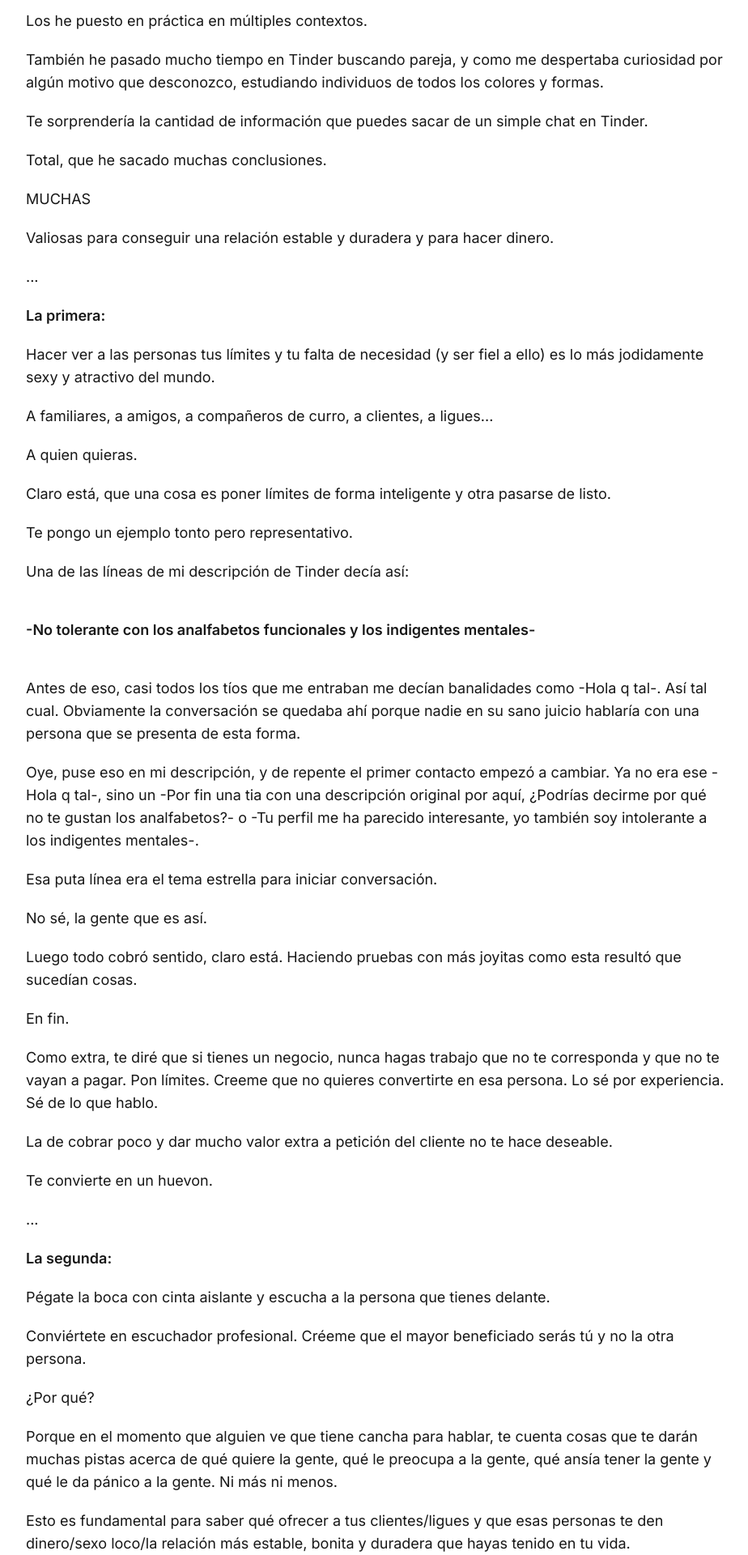
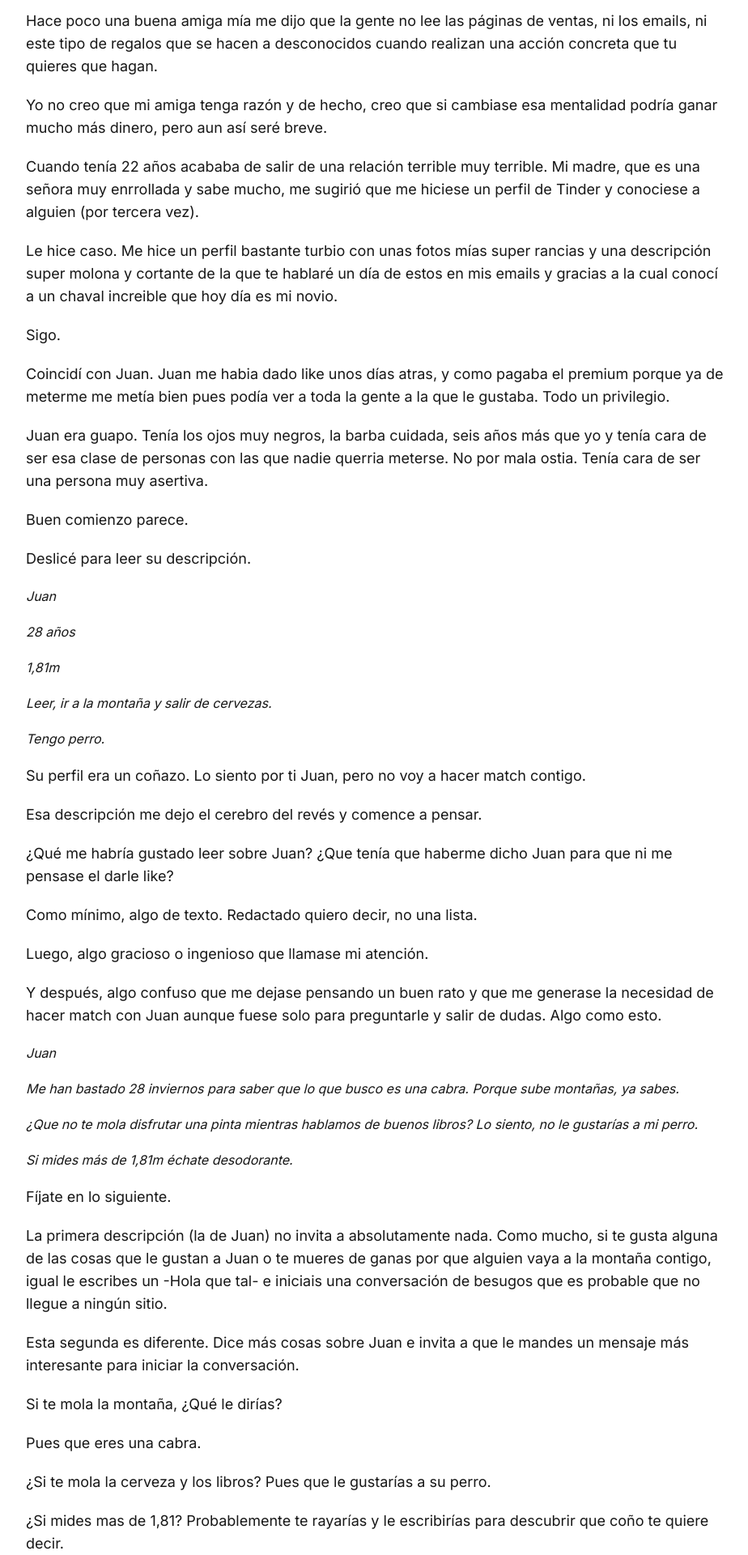
Before and after one commit to MariaLipiz/miraencomentarios, a Next.js app: page /bienvenido in a window 1280 px wide. Shown: the part 320-2240 px from the top of the page at 81% size, without its empty margins (176-1100 px from the left). Built offline with nearby package versions, Linux system fonts and the light colour scheme.

Commit message:
Bienvenida cambiada, historia de Juan

```diff
--- a/app/bienvenido/page.tsx
+++ b/app/bienvenido/page.tsx
@@ -1,188 +1,160 @@
 export default function Bienvenido() {
   return (
     <main className="flex flex-col items-start justify-start px-6 sm:px-12 lg:px-52 py-12 gap-5">
+
       <h1 className="text-4xl sm:text-5xl font-bold mb-6">
-        Bienvenido a mi nidito de indecencia
+        Juan el de Tinder me enseñó una valiosa lección sobre copywriting que cualquiera puede aplicar
+        para mejorar su negocio.
       </h1>
       <p className="text-base sm:text-lg font-normal">
         Mira.
       </p>
       <p className="text-base sm:text-lg font-normal">
-        Durante más de 10 años he leído libros de todo tipo.
+        Hace poco una buena amiga mía me dijo que la gente no lee las páginas de ventas,
+        ni los emails, ni este tipo de regalos que se hacen a desconocidos cuando realizan una
+        acción concreta que tu quieres que hagan.
       </p>
       <p className="text-base sm:text-lg font-normal">
-        En especial, libros sobre psicología humana, socialización y cosas de estas.
+        Yo no creo que mi amiga tenga razón y de hecho, creo que si cambiase esa mentalidad
+        podría ganar mucho más dinero, pero aun así seré breve.
       </p>
       <p className="text-base sm:text-lg font-normal">
-        No tonterías de autoayuda. Dios me libre.
+        Cuando tenía 22 años acababa de salir de una relación terrible muy terrible. Mi madre,
+        que es una señora muy enrrollada y sabe mucho, me sugirió que me hiciese un perfil de
+        Tinder y conociese a alguien (por tercera vez).
       </p>
       <p className="text-base sm:text-lg font-normal">
-        Los he puesto en práctica en múltiples contextos.
+        Le hice caso. Me hice un perfil bastante turbio con unas fotos mías super rancias y una
+        descripción super molona y cortante de la que te hablaré un día de estos en mis emails y gracias
+        a la cual conocí a un chaval increible que hoy día es mi novio.
       </p>
       <p className="text-base sm:text-lg font-normal">
-        También he pasado mucho tiempo en Tinder buscando pareja, y como me despertaba curiosidad por algún motivo
-        que desconozco, estudiando individuos de todos los colores y formas.
+        Sigo.
       </p>
       <p className="text-base sm:text-lg font-normal">
-        Te sorprendería la cantidad de información que puedes sacar de un simple chat en Tinder.
+        Coincidí con Juan. Juan me habia dado like unos días atras, y como pagaba el premium
+        porque ya de meterme me metía bien pues
+        podía ver a toda la gente a la que le gustaba. Todo un privilegio.
       </p>
       <p className="text-base sm:text-lg font-normal">
-        Total, que he sacado muchas conclusiones.
+        Juan era guapo. Tenía los ojos muy negros, la barba cuidada, seis años más que yo y tenía cara de ser
+        esa clase de personas con las que nadie querria meterse. No por mala ostia. Tenía cara de
+        ser una persona muy asertiva.
       </p>
       <p className="text-base sm:text-lg font-normal">
-        MUCHAS
+        Buen comienzo parece.
       </p>
       <p className="text-base sm:text-lg font-normal">
-        Valiosas para conseguir una relación estable y duradera y para hacer dinero.
+        Deslicé para leer su descripción.
       </p>
-
-      <p className="text-base sm:text-lg font-normal">
-        ...
+      <p className="text-sm sm:text-base font-normal italic">
+        Juan
       </p>
-      <p className="text-base sm:text-lg font-semibold">
-        La primera:
+      <p className="text-sm sm:text-base font-normal italic">
+        28 años
+      </p>
+      <p className="text-sm sm:text-base font-normal italic">
+        1,81m
+      </p>
+      <p className="text-sm sm:text-base font-normal italic">
+        Leer, ir a la montaña y salir de cervezas.
+      </p>
+      <p className="text-sm sm:text-base font-normal italic">
+        Tengo perro.
       </p>
       <p className="text-base sm:text-lg font-normal">
-        Hacer ver a las personas tus límites y tu falta de necesidad (y ser fiel a ello) es lo más jodidamente sexy y atractivo del mundo.
+        Su perfil era un coñazo. Lo siento por ti Juan, pero no voy a hacer match contigo.
       </p>
       <p className="text-base sm:text-lg font-normal">
-        A familiares, a amigos, a compañeros de curro, a clientes, a ligues...
+        Esa descripción me dejo el cerebro del revés y comence a pensar.
       </p>
       <p className="text-base sm:text-lg font-normal">
-        A quien quieras.
+        ¿Qué me habría gustado leer sobre Juan? ¿Que tenía que haberme dicho Juan para que ni me pensase
+        el darle like?
       </p>
       <p className="text-base sm:text-lg font-normal">
-        Claro está, que una cosa es poner límites de forma inteligente y otra pasarse de listo.
+        Como mínimo, algo de texto. Redactado quiero decir, no una lista.
       </p>
       <p className="text-base sm:text-lg font-normal">
-        Te pongo un ejemplo tonto pero representativo.
+        Luego, algo gracioso o ingenioso que llamase mi atención.
       </p>
       <p className="text-base sm:text-lg font-normal">
-        Una de las líneas de mi descripción de Tinder decía así:
+        Y después, algo confuso que me dejase pensando un buen rato y que me generase la necesidad
+        de hacer match con Juan aunque fuese solo para preguntarle y salir de dudas. Algo como esto.
       </p>
-      <p className="text-base sm:text-lg font-semibold my-6">
-        -No tolerante con los analfabetos funcionales y los indigentes mentales-
+      <p className="text-sm sm:text-base font-normal italic">
+        Juan
+      </p>
+      <p className="text-sm sm:text-base font-normal italic">
+        Me han bastado 28 inviernos para saber que lo que busco es una cabra. Porque sube montañas,
+        ya sabes.
+
+      </p>
+      <p className="text-sm sm:text-base font-normal italic">
+        ¿Que no te mola disfrutar una pinta mientras hablamos de buenos libros? Lo siento, no le gustarías a mi perro.
+      </p>
+      <p className="text-sm sm:text-base font-normal italic">
+        Si mides más de 1,81m échate desodorante.
       </p>
       <p className="text-base sm:text-lg font-normal">
-        Antes de eso, casi todos los tíos que me entraban me decían banalidades como -Hola q tal-. Así tal cual. Obviamente
-        la conversación se quedaba ahí porque nadie en su sano juicio hablaría con una persona que se presenta de esta forma.
+        Fíjate en lo siguiente.
       </p>
       <p className="text-base sm:text-lg font-normal">
-        Oye, puse eso en mi descripción, y de repente el primer contacto empezó a cambiar. Ya no era ese -Hola q tal-, sino
-        un -Por fin una tia con una descripción original por aquí, ¿Podrías decirme por qué no te gustan los
-        analfabetos?- o -Tu perfil me ha parecido interesante, yo también soy intolerante a los indigentes mentales-.
+        La primera descripción (la de Juan) no invita a absolutamente nada. Como mucho, si te
+        gusta alguna de las cosas que le gustan a Juan o te mueres de ganas por que alguien
+        vaya a la montaña contigo, igual le escribes un -Hola que tal- e iniciais una conversación
+        de besugos que es probable que no llegue a ningún sitio.
       </p>
       <p className="text-base sm:text-lg font-normal">
-        Esa puta línea era el tema estrella para iniciar conversación.
+        Esta segunda es diferente. Dice más cosas sobre Juan e invita a que le mandes un mensaje
+        más interesante para iniciar la conversación.
       </p>
       <p className="text-base sm:text-lg font-normal">
-        No sé, la gente que es así.
+        Si te mola la montaña, ¿Qué le dirías?
       </p>
       <p className="text-base sm:text-lg font-normal">
-        Luego todo cobró sentido, claro está. Haciendo pruebas con más joyitas como esta resultó que sucedían cosas.
+        Pues que eres una cabra.
       </p>
       <p className="text-base sm:text-lg font-normal">
-        En fin.
+        ¿Si te mola la cerveza y los libros? Pues que le gustarías a su perro.
       </p>
       <p className="text-base sm:text-lg font-normal">
-        Como extra, te diré que si tienes un negocio, nunca hagas trabajo que no te corresponda y que no te vayan
-        a pagar. Pon límites. Creeme que no quieres convertirte en esa persona. Lo sé por experiencia. Sé de lo que hablo.
+        ¿Si mides mas de 1,81? Probablemente te rayarías y le escribirías para descubrir
+        que coño te quiere decir.
       </p>
       <p className="text-base sm:text-lg font-normal">
-        La de cobrar poco y dar mucho valor extra a petición del cliente no te hace deseable.
+        Eso, o eres muy fino, has entendido el chiste, y le escribes
+        para decirle que no se preocupe, que tu sobaco huele muy bien.
       </p>
       <p className="text-base sm:text-lg font-normal">
-        Te convierte en un huevon.
+        ¿Y si mides menos de 1,81? Pues le escribirías también porque te ha hecho gracia la coña.
       </p>
       <p className="text-base sm:text-lg font-normal">
-        ...
-      </p>
-      <p className="text-base sm:text-lg font-semibold">
-        La segunda:
+        ¿Ves la diferencia?
       </p>
       <p className="text-base sm:text-lg font-normal">
-        Pégate la boca con cinta aislante y escucha a la persona que tienes delante.
+        Las caracteristicas no interesan a nadie. Son aburridas y no llaman la atención. Pero si
+        coges esas caracteristicas, las haces tuyas, las envuelves, y redactas un texto que haga que el lector se quede
+        con ganas de más, la cosa cambia. Captas la atención, dices de forma implicita algo más
+        sobre como eres y dejas al lector a medias.
       </p>
       <p className="text-base sm:text-lg font-normal">
-        Conviértete en escuchador profesional. Créeme que el mayor beneficiado serás tú y no la otra persona.
+        Esto mismo, aplicado a un sitio web, a un perfil de Linkedin a un anuncio, a lo que sea, es oro.
       </p>
       <p className="text-base sm:text-lg font-normal">
-        ¿Por qué?
+        Juan y yo no llegamos a hablar nunca, y seguro que al leer esto habrá pasado una de estas tres cosas:
       </p>
+      <ul className="list-disc pl-6 text-base sm:text-lg font-normal">
+        <li>Que ya sepas esto y estes ganando dinero con ello</li>
+        <li>Que no lo sepas, corras a cambiar todos los textos de tu web y empieces a ganarlo</li>
+        <li>Que no lo sepas, lo leas, arrugues la nariz y vayas a canva a buscar unas plantillas
+          de colorines super molonas e infalibles para plantar en tu web y tus folletos y hacerte rico
+          en 30 días laborables (En este caso, te diré que lo tuyo no tiene solución y que me hagas
+          el favor de desuscribirte cuanto antes)
+        </li>
+      </ul>
       <p className="text-base sm:text-lg font-normal">
-        Porque en el momento que alguien ve que tiene cancha para hablar, te cuenta cosas que te darán muchas pistas acerca de
-        qué quiere la gente, qué le preocupa a la gente, qué ansía tener la gente y qué le da pánico a la gente. Ni más ni menos.
-      </p>
-      <p className="text-base sm:text-lg font-normal">
-        Esto es fundamental para saber qué ofrecer a tus clientes/ligues y que esas personas te den dinero/sexo loco/la relación más estable, bonita y duradera que hayas tenido en tu vida.
-      </p>
-      <p className="text-base sm:text-lg font-normal">
-        Aparte de esto, si pecas de ser demasiado hablador cuando no toca, lo más probable es que todo el mundo huya de ti como de la peste, que nadie te dé dinero/sexo loco/la relación más estable, bonita y duradera que hayas tenido en tu vida y que termines convirtiéndote en aburridor profesional.
-      </p>
-
-      <p className="text-base sm:text-lg font-normal">
-        ...
-      </p>
-      <p className="text-base sm:text-lg font-semibold">
-        La tercera:
-      </p>
-      <p className="text-base sm:text-lg font-normal">
-        Deja de invertir en cryptos e invierte en ti.
-      </p>
-      <p className="text-base sm:text-lg font-normal">
-        Algún que otro cryptobro se ha partido el culo cuando le he dicho esto, pero es así.
-      </p>
-      <p className="text-base sm:text-lg font-normal">
-        Tu mejor activo eres tú.
-      </p>
-      <p className="text-base sm:text-lg font-normal">
-        Cuando inviertes en ti, en lo que te gusta, en hacer lo que se te da bien y en buscar la manera de que esto pueda ayudar a los demás, esta cosa acaba convirtiéndose en algo que te hace valioso.
-      </p>
-      <p className="text-base sm:text-lg font-normal">
-        Me da igual si lo tuyo es el ganchillo, pasear gatos, ligar o peinar calvos como un puto pro.
-      </p>
-      <p className="text-base sm:text-lg font-normal">
-        Hazlo muchas veces, persevera, conviértete en un experto, monetízalo incluso, y verás como al final serás alguien más atractivo e interesante, tanto para tus clientes como para tu cita de Tinder del viernes.
-      </p>
-      <p className="text-base sm:text-lg font-normal">
-        Sin necesidad de decir lo guay y lo bueno que eres. Tu habilidad hablará por ti.
-      </p>
-      <p className="text-base sm:text-lg font-normal">
-        Si no me crees piensa en lo siguiente:
-      </p>
-      <p className="text-base sm:text-lg font-normal">
-        Tienes dos ligues.
-      </p>
-      <p className="text-base sm:text-lg font-normal">
-        A uno de ellos, me lo invento, le apasionan los accidentes aereos y todo lo relaciona con los aviones y las catastrofes.
-      </p>
-      <p className="text-base sm:text-lg font-normal">
-        El tio lo vive, le encanta y profundiza mucho en ese tema para saber cada vez más, por muy raro y turbio que pueda ser el tema.
-      </p>
-      <p className="text-base sm:text-lg font-normal">
-        Incluso se saca algún dinero en su tiempo libre enseñando a otros, o directamente vive de ello.
-      </p>
-      <p className="text-base sm:text-lg font-normal">
-        El otro, tiene algunos hobbies, aunque la mayor parte del tiempo hace lo que hagan sus amigos o lo que
-        hagan los demás.
-      </p>
-      <p className="text-base sm:text-lg font-normal">
-        ¿Quién te parece más interesante? ¿Quién tiene mas valor para ti?
-      </p>
-      <p className="text-base sm:text-lg font-normal">
-        Ahora imagina que en vez de ser los accidentes aereos lo que le apasiona, es alguna otra cosa que a ti te despierta curiosidad.
-      </p>
-      <p className="text-base sm:text-lg font-normal">
-        Pues eso.
-      </p>
-      <p className="text-base sm:text-lg font-normal">
-        ...
-      </p>
-      <p className="text-base sm:text-lg font-normal">
-        Espero que este regalo no solicitado te sea de mucha ayuda.
-      </p>
-      <p className="text-base sm:text-lg font-normal">
-        Un besito en la frente.
+        Sea como sea, te contaré más cosas. Por email, claro está.
       </p>
       <p className="text-base sm:text-lg font-normal">
         Pasa un fantástico mediodía.
```
Also changed, not shown: app/layout.tsx (+13 -12 lines), app/page.tsx (+23 -19 lines), app/servicio/page.tsx (+40 -0 lines), app/sobremi/page.tsx (+62 -13 lines), app/success/page.tsx (+4 -7 lines).
